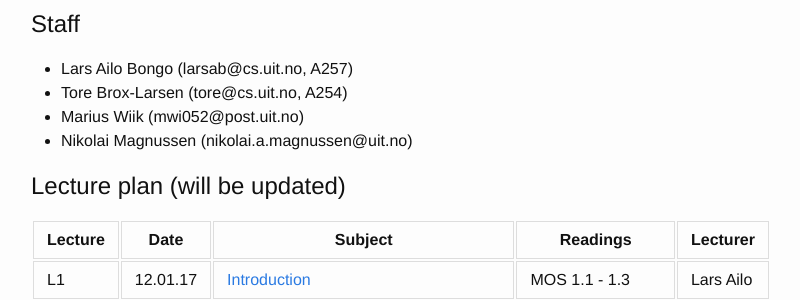
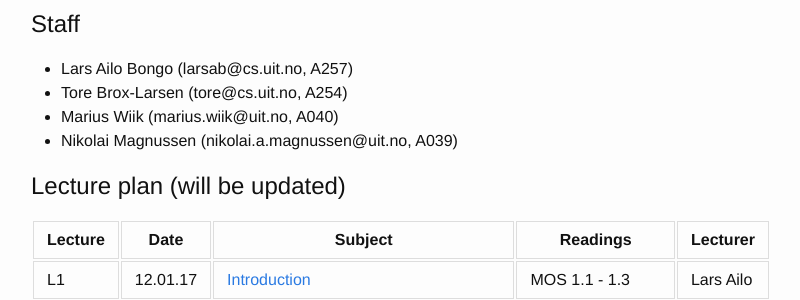
Before and after one commit to uit-inf-2201-s17/uit-inf-2201-s17.github.io, a Jekyll site: the page built from index.md, in a window 1280 px wide and 900 px high, scrolled down 495 px. Shown: the part 152-452 px from the top of the window, without its empty margins (239-1039 px from the left). Built offline with Jekyll 4.4.1, drawn with Linux system fonts in a browser that asks for light colours.

Commit message:
Added office numbers and corrected Marius' mail.

```diff
--- a/index.md
+++ b/index.md
@@ -29,8 +29,8 @@ Refer to the lecture and mandatory assignment plan, and e-mails, for which room
 
 * Lars Ailo Bongo (larsab@cs.uit.no, A257)
 * Tore Brox-Larsen (tore@cs.uit.no, A254)
-* Marius Wiik (mwi052@post.uit.no)
-* Nikolai Magnussen (nikolai.a.magnussen@uit.no)
+* Marius Wiik (marius.wiik@uit.no, A040)
+* Nikolai Magnussen (nikolai.a.magnussen@uit.no, A039)
 
 ## Lecture plan (will be updated)
 
```
